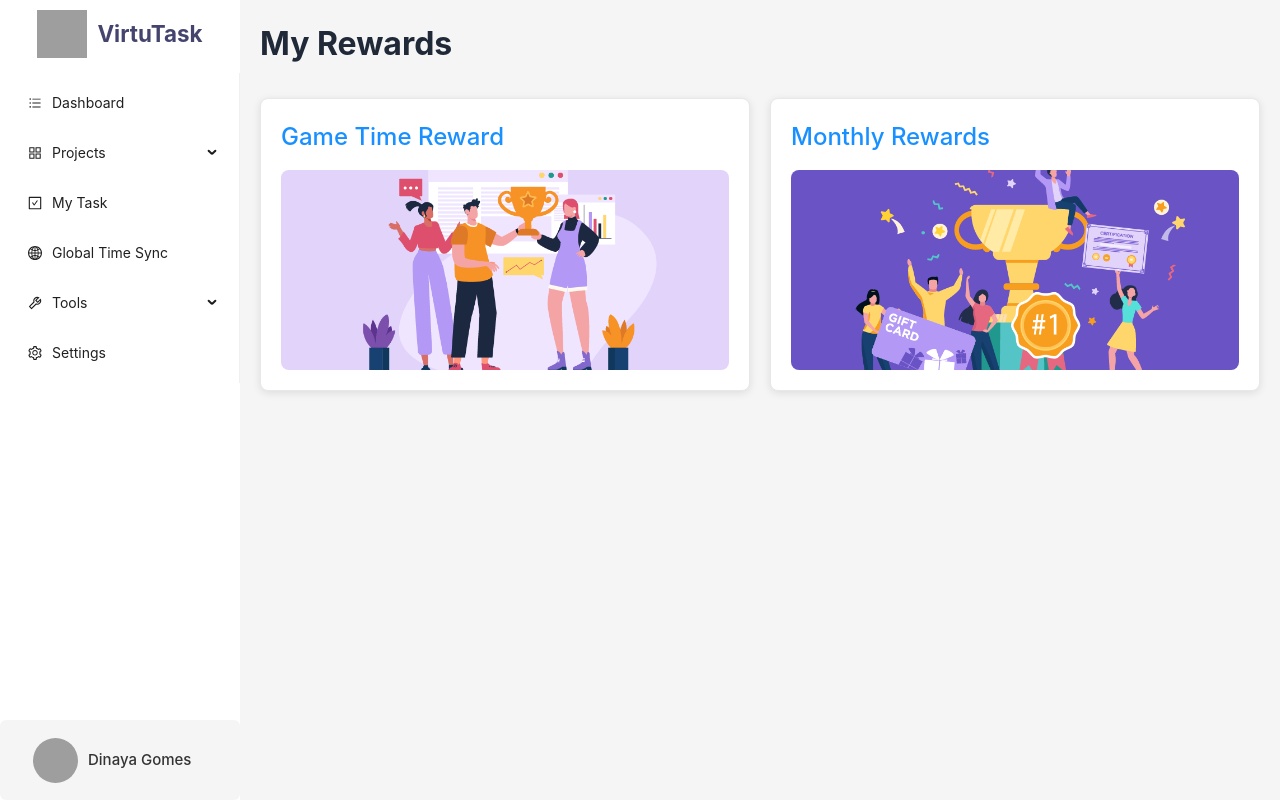
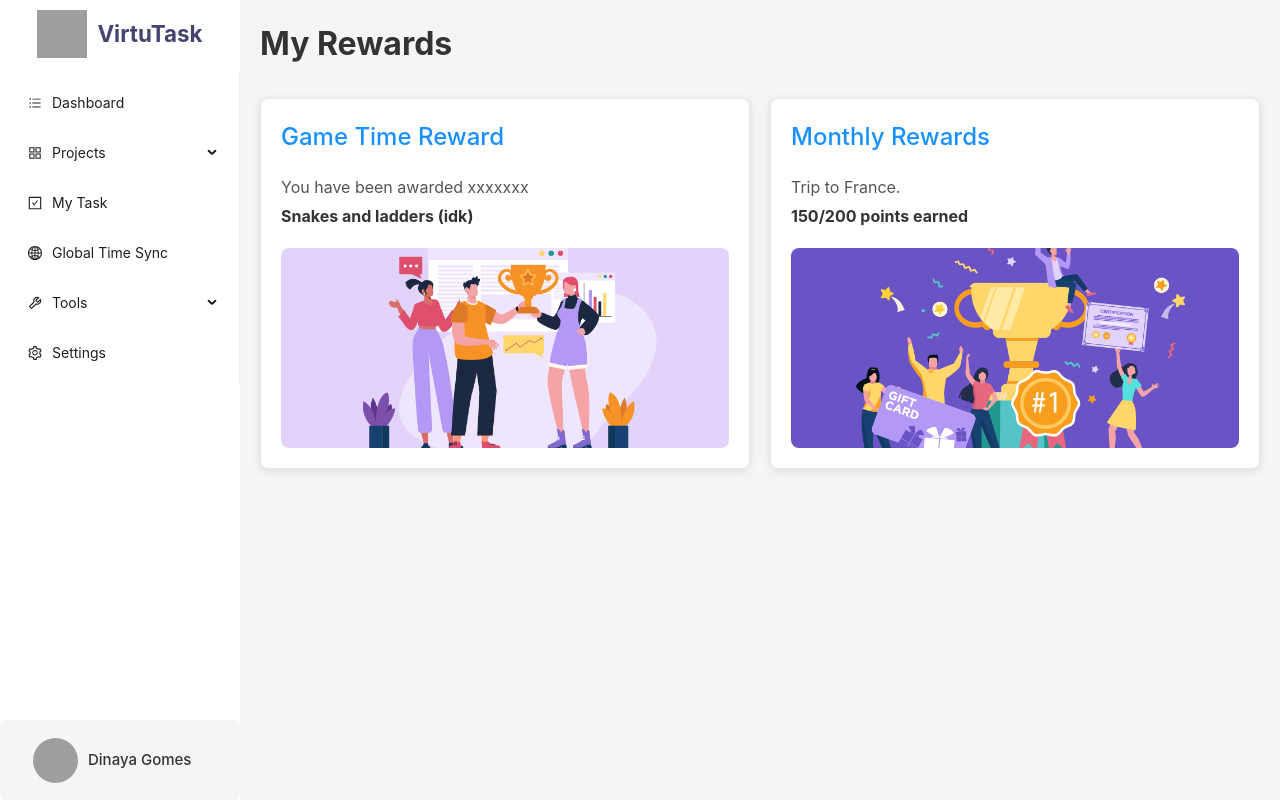
Before and after one commit to binubandara/virtuTask-app, a React (Vite) app in the folder frontend/: page /pane/rewards in a window 1280 px wide. Built offline with nearby package versions, Linux system fonts and the light colour scheme; grey boxes are pictures that could not be loaded.

Commit message:
Updated css of rewards to display backend data

```diff
--- a/frontend/src/components/rewardsPage/Rewards.css
+++ b/frontend/src/components/rewardsPage/Rewards.css
@@ -7,20 +7,17 @@
   .rewards-heading {
     font-size: 2rem;
     font-weight: 700;
-    color: #1f2937;
+    color: #333;
     border-bottom: 2px solid #1890ff;
     padding-bottom: 10px;
     margin-bottom: 20px;
   }
 
-
-
-
   .tiles-container {
     display: flex;
     gap: 20px;
     flex-wrap: wrap;
- }
+  }
 
   .reward-tile {
     flex: 1 1 calc(50% - 20px);
@@ -30,6 +27,8 @@
     background-color: #fff;
     box-shadow: 0 2px 8px rgba(0, 0, 0, 0.1);
     transition: transform 0.2s ease, box-shadow 0.2s ease;
+    display: flex;
+    flex-direction: column;
   }
 
   .reward-tile:hover {
@@ -44,6 +43,19 @@
     margin-bottom: 15px;
   }
 
+  .tile-data {
+    margin-bottom: 15px;
+    font-size: 1rem;
+    color: #555;
+  }
+
+  .tile-data p {
+    margin: 5px 0;
+  }
+
+  .tile-data strong {
+    color: #333;
+  }
 
   .image-placeholder {
     width: 100%;
--- a/frontend/src/components/rewardsPage/Rewards.jsx
+++ b/frontend/src/components/rewardsPage/Rewards.jsx
@@ -1,23 +1,43 @@
 import React from 'react';
 import './Rewards.css';
-import reward1 from '../../assets/reward1.png';
-import reward2 from '../../assets/reward2.png';
+import reward1 from '../../assets/reward1.png'; // Import the first image
+import reward2 from '../../assets/reward2.png'; // Import the second image
 
 const Rewards = () => {
+  const gameTimeData = {
+    title: "Game Time Reward",
+    description: "You have been awarded xxxxxxx",
+    progress: "Snakes and ladders (idk)",
+  };
+
+  const monthlyData = {
+    title: "Monthly Rewards",
+    description: "Trip to France.",
+    progress: "150/200 points earned",
+  };
+
   return (
     <div className="rewards-container">
       <h1 className="rewards-heading">My Rewards</h1>
 
       <div className="tiles-container">
         <div className="reward-tile">
-          <h2 className="tile-heading">Game Time Reward</h2>
+          <h2 className="tile-heading">{gameTimeData.title}</h2>
+          <div className="tile-data">
+            <p>{gameTimeData.description}</p>
+            <p><strong>{gameTimeData.progress}</strong></p>
+          </div>
           <div className="image-placeholder">
             <img src={reward1} alt="Game Time Reward" className="tile-image" />
           </div>
         </div>
 
         <div className="reward-tile">
-          <h2 className="tile-heading">Monthly Rewards</h2>
+          <h2 className="tile-heading">{monthlyData.title}</h2>
+          <div className="tile-data">
+            <p>{monthlyData.description}</p>
+            <p><strong>{monthlyData.progress}</strong></p>
+          </div>
           <div className="image-placeholder">
             <img src={reward2} alt="Monthly Rewards" className="tile-image" />
           </div>
```
